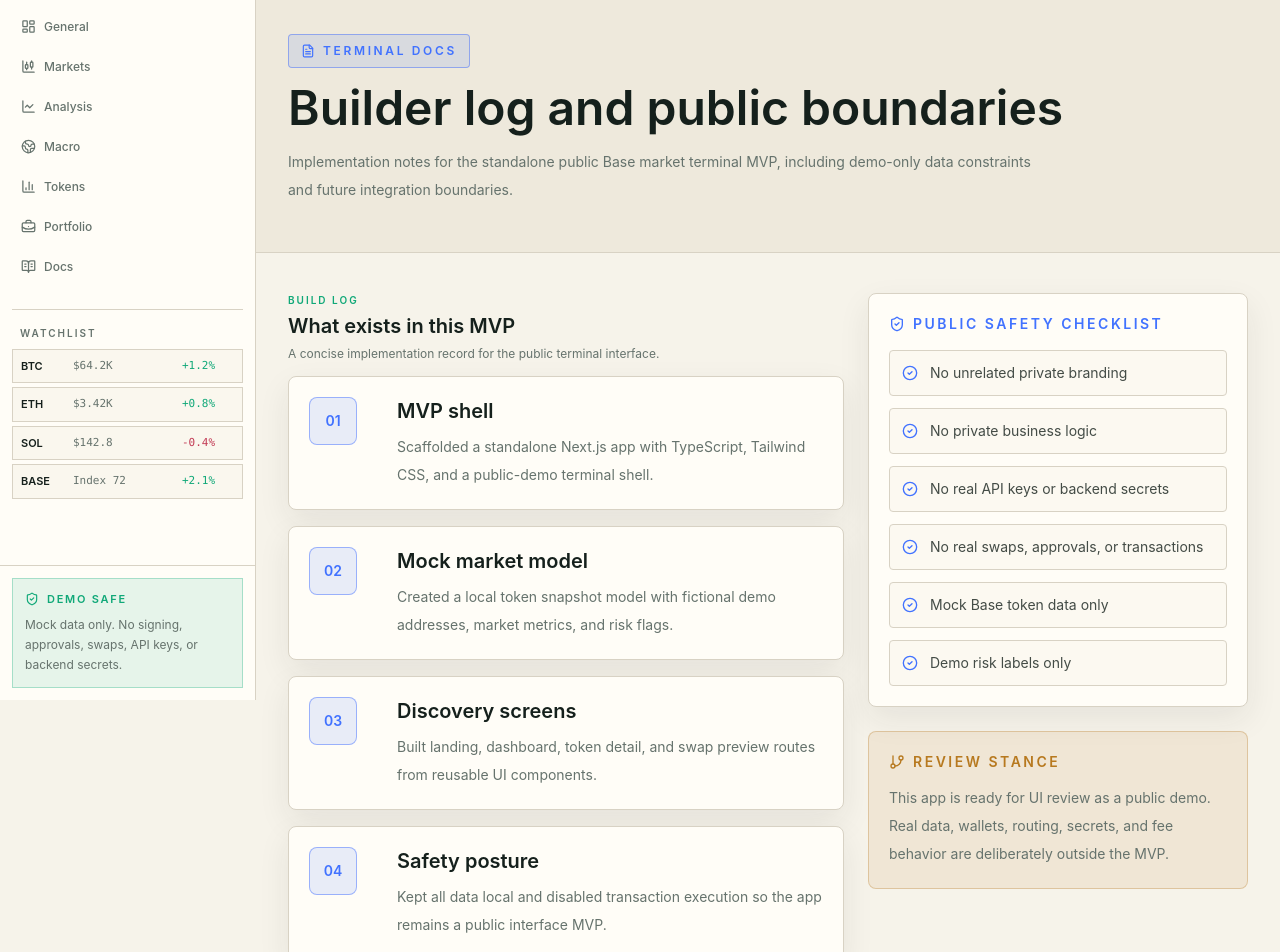
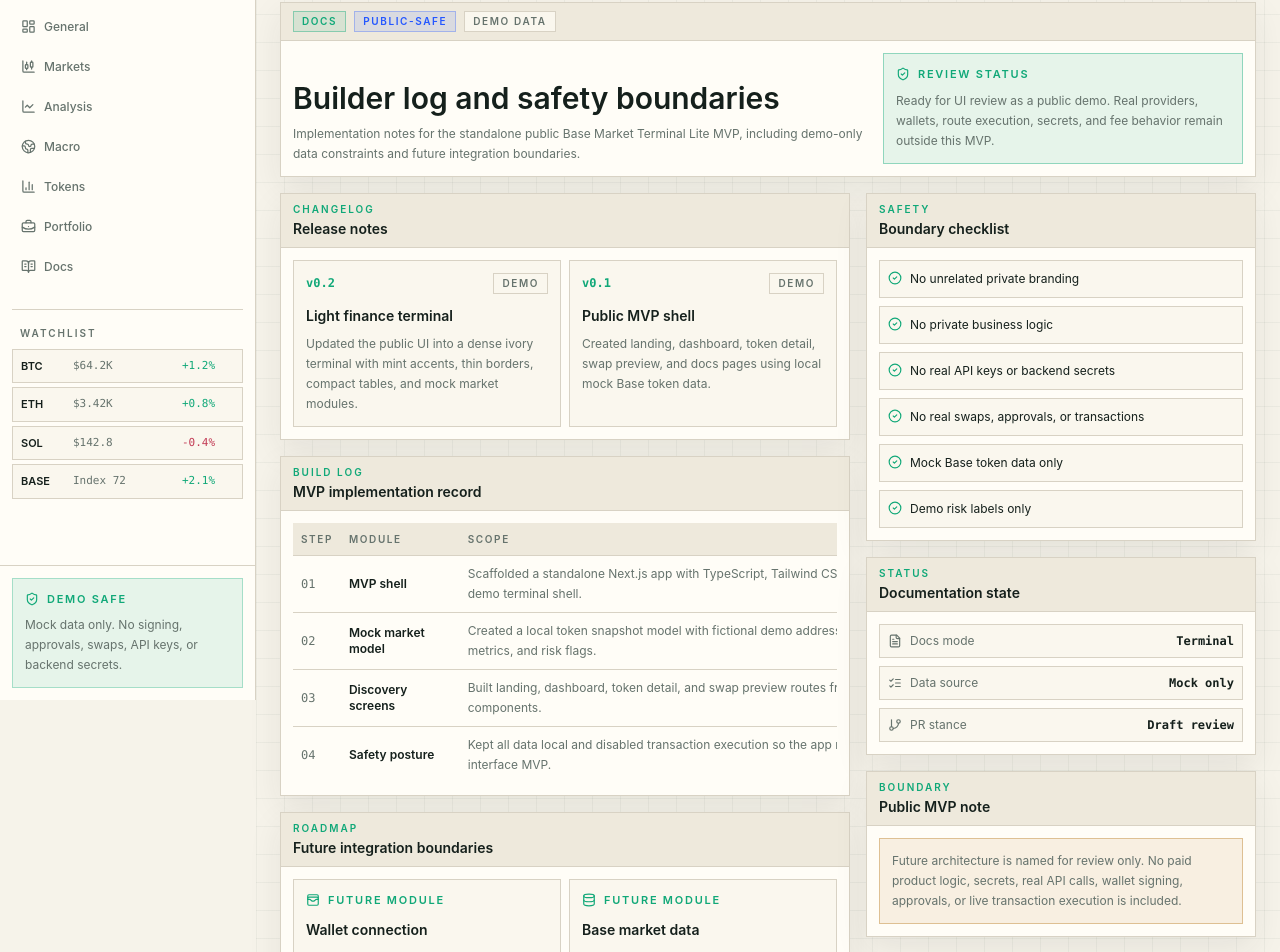
Before and after one commit to Edizemre1/base-market-terminal-lite, a Next.js app: page /docs in a window 1280 px wide. Shown: the part 100-1052 px from the top of the page. Built offline with nearby package versions, Linux system fonts and the light colour scheme.

Commit message:
style: redesign docs as terminal register

```diff
--- a/src/app/docs/page.tsx
+++ b/src/app/docs/page.tsx
@@ -1,128 +1,218 @@
-import { CheckCircle2, FileText, GitBranch, ShieldCheck } from "lucide-react";
-import { SectionHeader } from "@/components/SectionHeader";
+import type { ReactNode } from "react";
+import {
+  CheckCircle2,
+  FileText,
+  GitBranch,
+  ListChecks,
+  ShieldCheck
+} from "lucide-react";
+import { StatusPill, TerminalPanel } from "@/components/TerminalWidgets";
 import {
   builderLogEntries,
   futureArchitectureItems,
   publicSafetyChecklist
 } from "@/data/builderLog";
 
+const changelogItems = [
+  {
+    version: "v0.2",
+    title: "Light finance terminal",
+    detail:
+      "Updated the public UI into a dense ivory terminal with mint accents, thin borders, compact tables, and mock market modules."
+  },
+  {
+    version: "v0.1",
+    title: "Public MVP shell",
+    detail:
+      "Created landing, dashboard, token detail, swap preview, and docs pages using local mock Base token data."
+  }
+];
+
 export default function DocsPage() {
   return (
-    <main className="bg-base-black">
-      <section className="border-b border-base-line bg-base-raised">
-        <div className="mx-auto max-w-7xl px-4 py-12 sm:px-6 lg:px-8">
-          <div className="mb-4 inline-flex items-center gap-2 rounded border border-base-blue/40 bg-base-blue/10 px-3 py-2 text-xs font-semibold uppercase tracking-[0.22em] text-base-electric">
-            <FileText size={14} aria-hidden="true" />
-            Terminal docs
+    <main className="terminal-grid bg-base-black px-4 py-4 sm:px-6">
+      <section className="mb-4 border border-base-line bg-base-panel shadow-panel">
+        <div className="border-b border-base-line bg-base-raised px-3 py-2">
+          <div className="flex flex-wrap items-center gap-2">
+            <StatusPill label="Docs" />
+            <StatusPill label="Public-safe" tone="blue" />
+            <StatusPill label="Demo data" tone="muted" />
           </div>
-          <h1 className="text-4xl font-semibold text-base-text md:text-5xl">
-            Builder log and public boundaries
+        </div>
+
+        <div className="grid gap-4 p-3 xl:grid-cols-[minmax(0,1fr)_360px] xl:items-end">
+          <div>
+            <h1 className="text-2xl font-semibold text-base-text md:text-3xl">
+              Builder log and safety boundaries
             </h1>
-          <p className="mt-4 max-w-3xl text-sm leading-7 text-base-muted">
-            Implementation notes for the standalone public Base market terminal
-            MVP, including demo-only data constraints and future integration
-            boundaries.
+            <p className="mt-2 max-w-3xl text-xs leading-5 text-base-muted">
+              Implementation notes for the standalone public Base Market
+              Terminal Lite MVP, including demo-only data constraints and future
+              integration boundaries.
             </p>
+          </div>
+
+          <div className="border border-base-mint/40 bg-base-mint/10 p-3">
+            <div className="mb-2 flex items-center gap-2 text-[11px] font-semibold uppercase tracking-[0.16em] text-base-mint">
+              <ShieldCheck size={14} aria-hidden="true" />
+              Review status
+            </div>
+            <p className="text-xs leading-5 text-base-muted">
+              Ready for UI review as a public demo. Real providers, wallets,
+              route execution, secrets, and fee behavior remain outside this
+              MVP.
+            </p>
+          </div>
         </div>
       </section>
 
-      <section className="mx-auto grid max-w-7xl gap-6 px-4 py-10 sm:px-6 lg:grid-cols-[1fr_380px] lg:px-8">
-        <div className="space-y-10">
-          <div>
-            <SectionHeader
-              eyebrow="Build log"
-              title="What exists in this MVP"
-              description="A concise implementation record for the public terminal interface."
-            />
+      <section className="grid gap-4 xl:grid-cols-[minmax(0,1fr)_390px]">
         <div className="space-y-4">
-              {builderLogEntries.map((entry, index) => (
+          <TerminalPanel label="Changelog" title="Release notes">
+            <div className="grid gap-2 md:grid-cols-2">
+              {changelogItems.map((item) => (
                 <article
-                  key={entry.title}
-                  className="grid gap-4 rounded-lg border border-base-line bg-base-panel p-5 shadow-panel sm:grid-cols-[72px_1fr]"
+                  key={item.version}
+                  className="border border-base-line bg-base-elevated p-3"
                 >
-                  <div className="flex h-12 w-12 items-center justify-center rounded-lg border border-base-blue/40 bg-base-blue/10 text-sm font-semibold text-base-electric">
-                    {(index + 1).toString().padStart(2, "0")}
+                  <div className="flex items-center justify-between gap-3">
+                    <span className="font-mono text-xs font-semibold text-base-mint">
+                      {item.version}
+                    </span>
+                    <StatusPill label="Demo" tone="muted" />
                   </div>
-                  <div>
-                    <h2 className="text-xl font-semibold text-base-text">
-                      {entry.title}
+                  <h2 className="mt-3 text-sm font-semibold text-base-text">
+                    {item.title}
                   </h2>
-                    <p className="mt-2 text-sm leading-7 text-base-muted">
-                      {entry.detail}
+                  <p className="mt-2 text-xs leading-5 text-base-muted">
+                    {item.detail}
                   </p>
-                  </div>
                 </article>
               ))}
             </div>
+          </TerminalPanel>
+
+          <TerminalPanel label="Build log" title="MVP implementation record">
+            <div className="overflow-x-auto">
+              <table className="w-full min-w-[720px] border-collapse text-left text-xs">
+                <thead>
+                  <tr className="border-b border-base-line bg-base-raised text-[10px] uppercase tracking-[0.16em] text-base-muted">
+                    <th className="px-2 py-2 font-semibold">Step</th>
+                    <th className="px-2 py-2 font-semibold">Module</th>
+                    <th className="px-2 py-2 font-semibold">Scope</th>
+                    <th className="px-2 py-2 text-right font-semibold">Status</th>
+                  </tr>
+                </thead>
+                <tbody>
+                  {builderLogEntries.map((entry, index) => (
+                    <tr
+                      key={entry.title}
+                      className="border-b border-base-line last:border-0"
+                    >
+                      <td className="px-2 py-2 font-mono text-base-muted">
+                        {(index + 1).toString().padStart(2, "0")}
+                      </td>
+                      <td className="px-2 py-2 font-semibold text-base-text">
+                        {entry.title}
+                      </td>
+                      <td className="px-2 py-2 leading-5 text-base-muted">
+                        {entry.detail}
+                      </td>
+                      <td className="px-2 py-2 text-right">
+                        <StatusPill label="Done" />
+                      </td>
+                    </tr>
+                  ))}
+                </tbody>
+              </table>
             </div>
+          </TerminalPanel>
 
-          <div>
-            <SectionHeader
-              eyebrow="Architecture"
-              title="Future integration map"
-              description="Boundaries are named now so real providers and wallet flows can be added without rewiring the UI."
-            />
-            <div className="grid gap-4 md:grid-cols-2">
+          <TerminalPanel label="Roadmap" title="Future integration boundaries">
+            <div className="grid gap-2 md:grid-cols-2">
               {futureArchitectureItems.map((item) => {
                 const Icon = item.icon;
 
                 return (
                   <article
                     key={item.title}
-                    className="rounded-lg border border-base-line bg-base-panel p-5 shadow-panel"
+                    className="border border-base-line bg-base-elevated p-3"
                   >
-                    <div className="mb-4 flex h-10 w-10 items-center justify-center rounded-lg border border-base-blue/40 bg-base-blue/10 text-base-electric">
-                      <Icon size={18} aria-hidden="true" />
+                    <div className="mb-3 flex items-center gap-2 text-[11px] font-semibold uppercase tracking-[0.16em] text-base-mint">
+                      <Icon size={14} aria-hidden="true" />
+                      Future module
                     </div>
-                    <h2 className="text-lg font-semibold text-base-text">
+                    <h2 className="text-sm font-semibold text-base-text">
                       {item.title}
                     </h2>
-                    <p className="mt-2 text-sm leading-7 text-base-muted">
+                    <p className="mt-2 text-xs leading-5 text-base-muted">
                       {item.detail}
                     </p>
                   </article>
                 );
               })}
             </div>
-          </div>
+          </TerminalPanel>
         </div>
 
-        <aside className="space-y-6">
-          <div className="rounded-lg border border-base-line bg-base-panel p-5 shadow-panel">
-            <div className="mb-4 flex items-center gap-2 text-sm font-semibold uppercase tracking-[0.18em] text-base-electric">
-              <ShieldCheck size={16} aria-hidden="true" />
-              Public safety checklist
-            </div>
-            <div className="space-y-3">
+        <aside className="space-y-4">
+          <TerminalPanel label="Safety" title="Boundary checklist">
+            <div className="space-y-2">
               {publicSafetyChecklist.map((item) => (
                 <div
                   key={item}
-                  className="flex items-start gap-3 rounded border border-base-line bg-base-elevated/60 p-3 text-sm text-base-text/80"
+                  className="flex items-start gap-2 border border-base-line bg-base-elevated p-2 text-xs text-base-text"
                 >
                   <CheckCircle2
-                    size={16}
+                    size={14}
                     aria-hidden="true"
-                    className="mt-0.5 shrink-0 text-base-electric"
+                    className="mt-0.5 shrink-0 text-base-mint"
                   />
-                  <span>{item}</span>
+                  <span className="leading-5">{item}</span>
                 </div>
               ))}
             </div>
+          </TerminalPanel>
+
+          <TerminalPanel label="Status" title="Documentation state">
+            <div className="space-y-2">
+              <StatusRow icon={<FileText size={14} />} label="Docs mode" value="Terminal" />
+              <StatusRow icon={<ListChecks size={14} />} label="Data source" value="Mock only" />
+              <StatusRow icon={<GitBranch size={14} />} label="PR stance" value="Draft review" />
             </div>
+          </TerminalPanel>
 
-          <div className="rounded-lg border border-base-amber/30 bg-base-amber/10 p-5">
-            <div className="mb-3 flex items-center gap-2 text-sm font-semibold uppercase tracking-[0.18em] text-base-amber">
-              <GitBranch size={16} aria-hidden="true" />
-              Review stance
-            </div>
-            <p className="text-sm leading-7 text-base-muted">
-              This app is ready for UI review as a public demo. Real data,
-              wallets, routing, secrets, and fee behavior are deliberately
-              outside the MVP.
+          <TerminalPanel label="Boundary" title="Public MVP note">
+            <div className="border border-base-amber/40 bg-base-amber/10 p-3">
+              <p className="text-xs leading-5 text-base-muted">
+                Future architecture is named for review only. No paid product
+                logic, secrets, real API calls, wallet signing, approvals, or
+                live transaction execution is included.
               </p>
             </div>
+          </TerminalPanel>
         </aside>
       </section>
     </main>
   );
 }
+
+function StatusRow({
+  icon,
+  label,
+  value
+}: {
+  icon: ReactNode;
+  label: string;
+  value: string;
+}) {
+  return (
+    <div className="flex items-center justify-between gap-3 border border-base-line bg-base-elevated px-2 py-2 text-xs">
+      <span className="flex items-center gap-2 text-base-muted">
+        {icon}
+        {label}
+      </span>
+      <span className="font-mono font-semibold text-base-text">{value}</span>
+    </div>
+  );
+}
```
Lines whose indentation alone changed are shown as unchanged.
